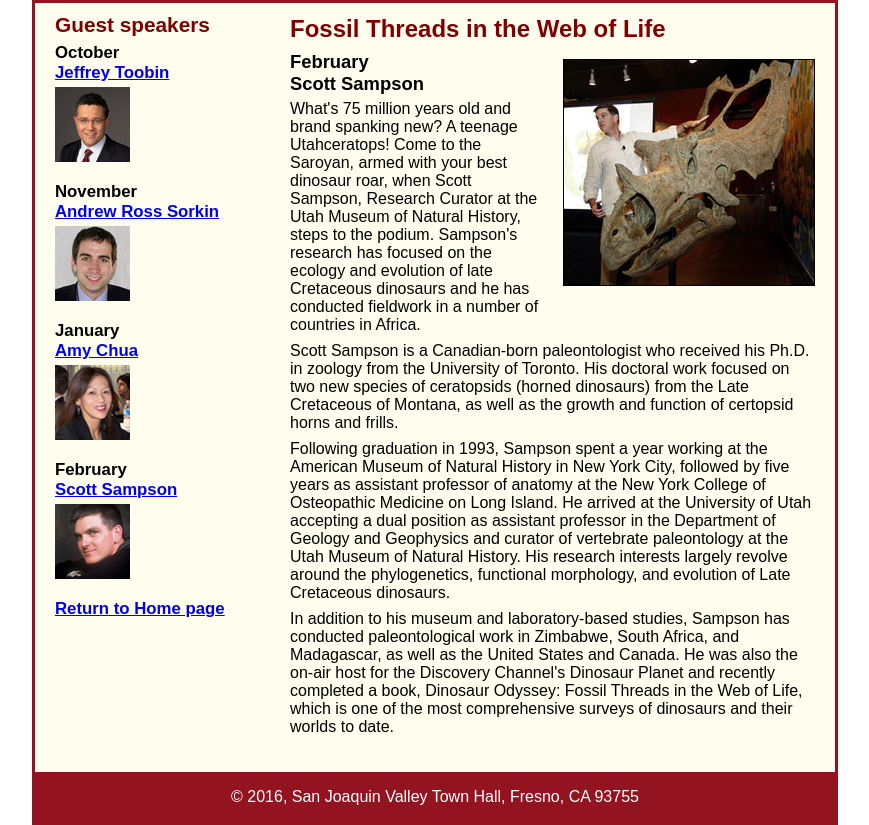
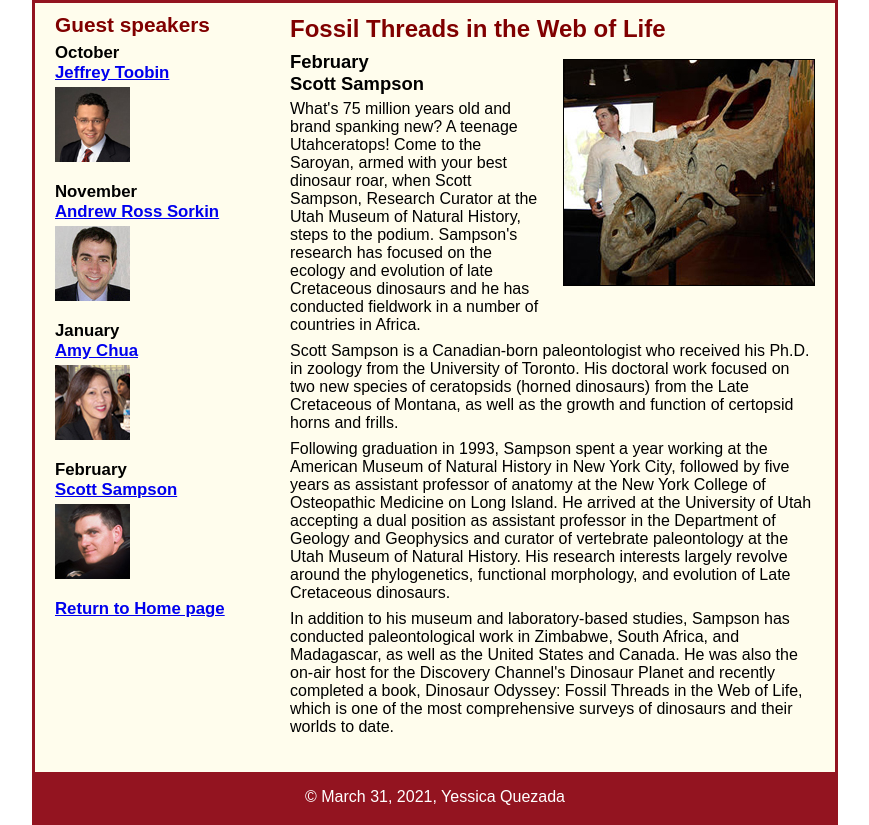
Before and after one commit to yessicaquezada/A12, a plain HTML site: page speakers/sampson.html in a window 1280 px wide. Shown: the part 115-940 px from the top of the page, without its empty margins (205-1074 px from the left). Drawn offline with Linux system fonts and the light colour scheme.

Commit message:
Update sampson.html

```diff
--- a/speakers/sampson.html
+++ b/speakers/sampson.html
@@ -59,7 +59,7 @@
 		</aside>
 	</main>
 	<footer>
-		<p>&copy; 2016, San Joaquin Valley Town Hall, Fresno, CA 93755</p>
+		<p>&copy; March 31, 2021, Yessica Quezada</p>
 	</footer>
 </body>
 </html>
```
